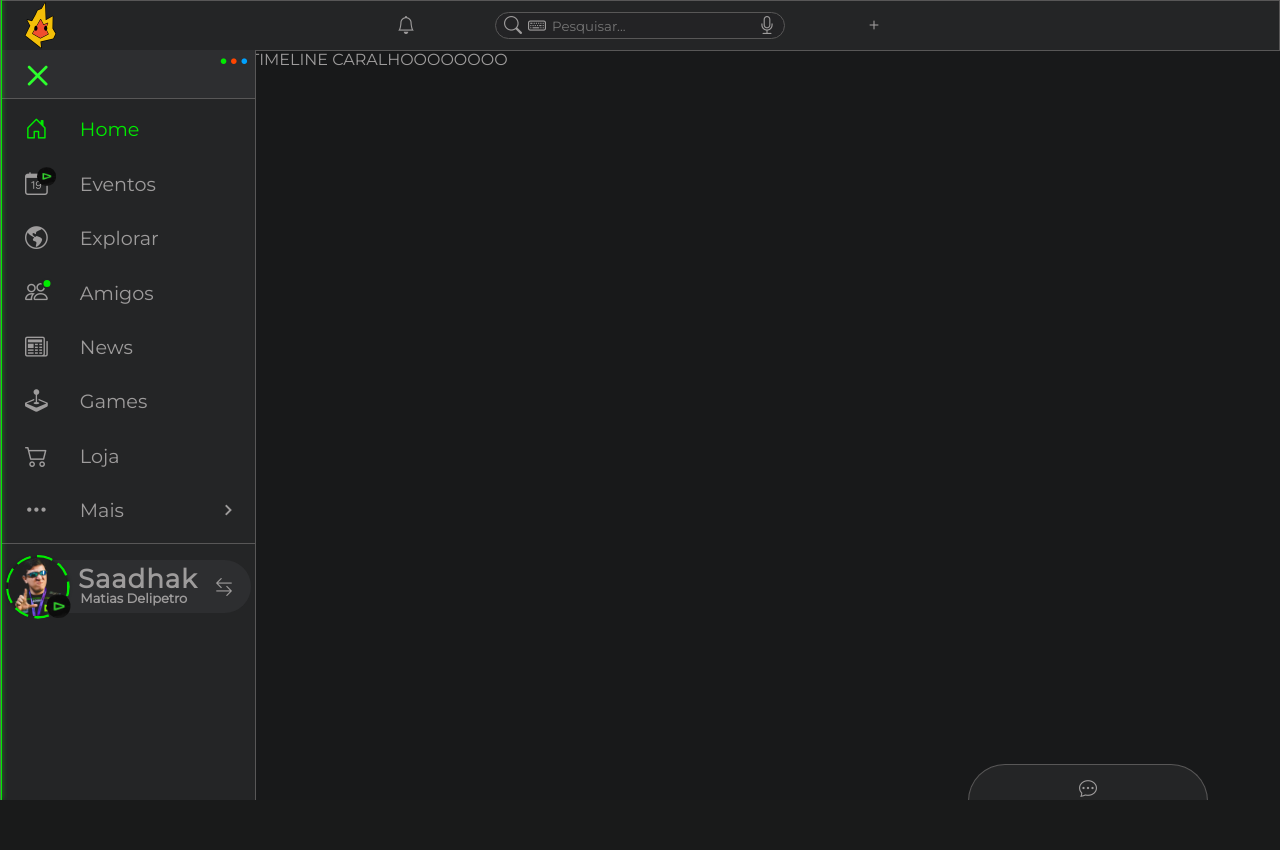
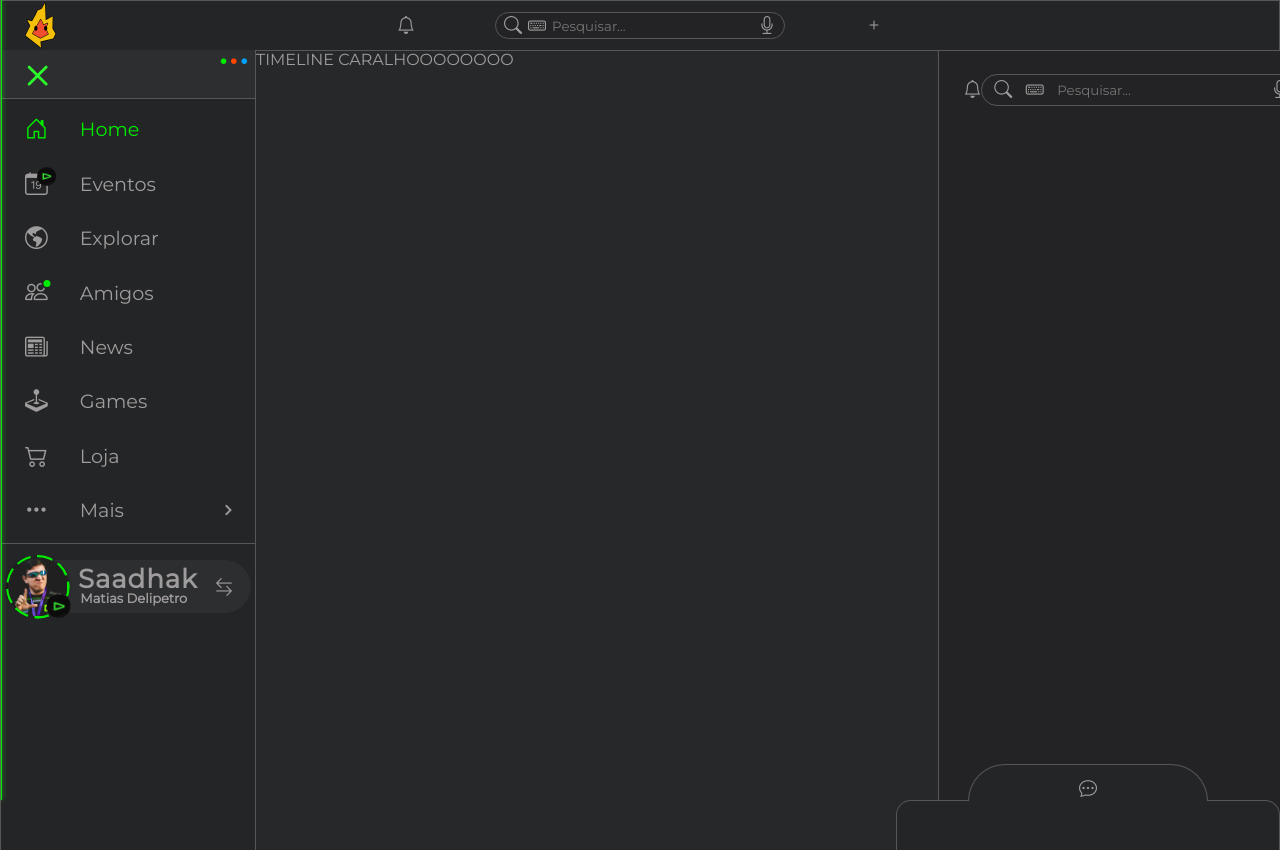
Before and after one commit to RenanFelliphe/Bonfire-Project, a PHP site: page / in a window 1280 px wide. Before the commit the page ends 800 px from the top, so only its background shows below. Run offline with PHP 8.4, Linux system fonts and the light colour scheme.

Commit message:
Iniciando a Home

```diff
--- a/index.html
+++ b/index.html
@@ -182,6 +182,19 @@
         <section class="H-timeline">
             TIMELINE CARALHOOOOOOOO
         </section>
+
+        <aside class="H-aside">
+            <section class="H-search">
+                <i class="bi bi-bell All-icon"> </i>
+                <div class="H-search-input">
+                    <i class="bi bi-search All-icon"> </i>
+                    <i class="bi bi-keyboard All-icon"> </i>
+                    <input type="search" placeholder="Pesquisar...">
+                    <i class="bi bi-mic All-icon"> </i>
+                </div>
+                <i class="bi bi-plus All-icon"> </i>
+            </section>
+        </aside>
     </main>
 
     <section>
--- a/styles/styles.css
+++ b/styles/styles.css
@@ -6,11 +6,11 @@ body {
 main {
     position: absolute;
     display: flex;
-    justify-content: flex-start;
+    justify-content: space-between;
     align-items: flex-start;
     width: 100%;
     height: 100%;
-    padding-left: 250px;
+    padding-left: 256px;
     padding-top: 50px;
     z-index: -1;
 }
@@ -646,6 +646,44 @@ main {
 ================================================================================================================*/
 
 
+.H-timeline{
+    background-color: var(--second-color);
+    width: 100%;
+    height: 100vh;
+}
+
+.H-aside{
+    background-color: var(--third-color);
+    width: 50%;
+    height: 100vh;
+    border-left: 1px solid var(--border-color);
+    overflow: hidden;
+}
+
+.H-aside .H-search{
+    display: flex;
+    justify-content: space-evenly;
+    padding: 1.5rem;
+}
+
+.H-aside .H-search .H-search-input {
+    background-color: var(--third-color);
+    border: 1px solid var(--border-color);
+    border-radius: 5rem;
+    min-width: 20rem;
+    height: 2rem;
+    display: flex;
+    justify-content: space-around;
+    padding: 0 0.3125rem 0 0.3125rem;
+}
+
+.H-aside .H-search .H-search-input input {
+    outline: none;
+    border: none;
+    width: 12.5rem;
+    background: none;
+}
+
 /*===========================================================================================================
 =========================================== CONFIG: S-SETTINGS ==============================================
 ===========================================================================================================*/
```
Also changed, not shown: assets/Nathália Lessa.png (added), assets/Natália da Mata.png (added), assets/Renan Felliphe.jpg (added).
